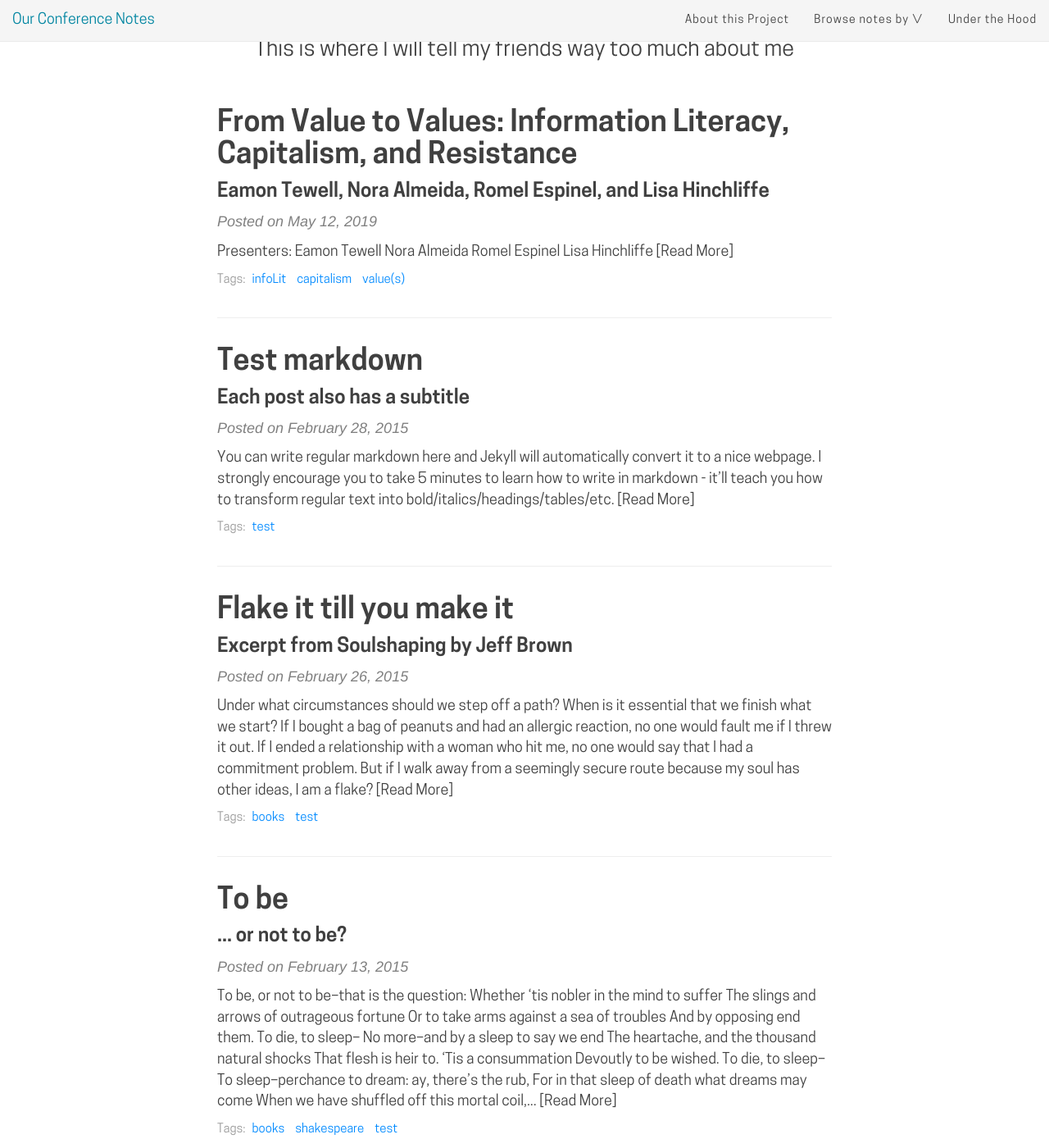
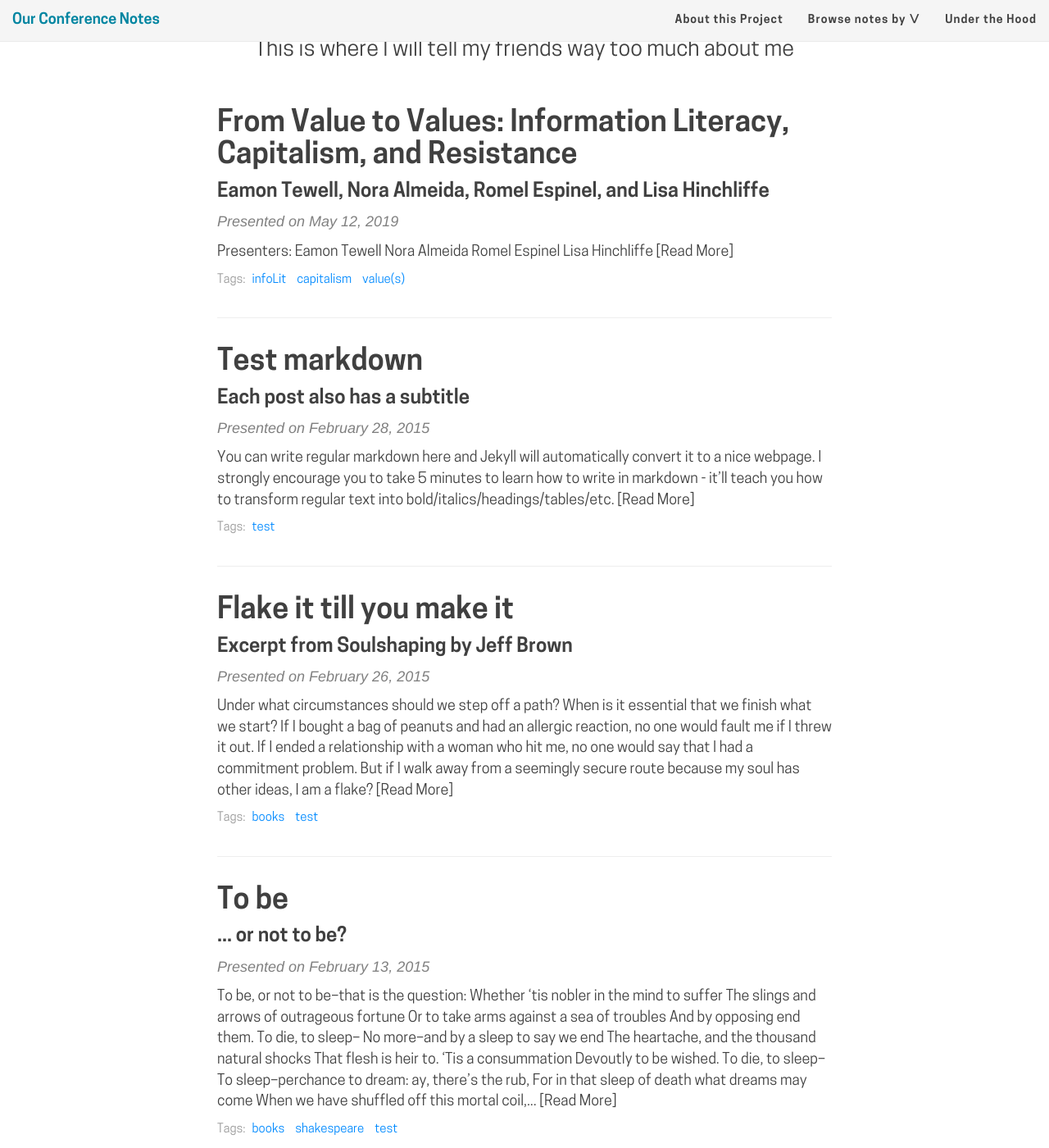
Before and after one commit to ryan-p-randall/our-conference-notes, a Jekyll site: the page built from index.html, in a window 1280 px wide and 1400 px high, scrolled down 205 px. Shown: the whole window at 82% size. Built offline with Jekyll 4.4.1, drawn with Linux system fonts in a browser that asks for light colours; nearby versions of some CDN libraries; the list of posts is cut into pages by our own code; some of the changed text lies outside the part shown.

Commit message:
Change "posted on" to "presented on", change fontweight for nav

```diff
--- a/_includes/header.html
+++ b/_includes/header.html
@@ -36,7 +36,7 @@
 		  {% endif %}
 
 		  {% if include.type == "post" %}
-		  <span class="post-meta">Posted on {{ page.date | date: "%B %-d, %Y" }}</span>
+		  <span class="post-meta">Presented on {{ page.date | date: "%B %-d, %Y" }}</span>
 		  {% endif %}
         </div>
       </div>
@@ -61,7 +61,7 @@
 		  {% endif %}
 
 		  {% if include.type == "post" %}
-		  <span class="post-meta">Posted on {{ page.date | date: "%B %-d, %Y" }}</span>
+		  <span class="post-meta">Presented on {{ page.date | date: "%B %-d, %Y" }}</span>
 		  {% endif %}
         </div>
       </div>
--- a/css/custom.css
+++ b/css/custom.css
@@ -52,7 +52,7 @@
 .navbar-custom {
   background-color: {{ site.navbar-col }};
   border-bottom: 1px solid #EAEAEA;
-  font-family: 'CooperHewitt-Book', 'Helvetica Neue', Helvetica, Arial, sans-serif;
+  font-family: 'CooperHewitt-Semibold', 'Helvetica Neue', Helvetica, Arial, sans-serif;
   {% if site.navbar-img %}
   background-image: url({{ site.navbar-img }});
   background-attachment: fixed;
@@ -60,7 +60,7 @@
 }
 .navbar-custom .navbar-brand,
 .navbar-custom .nav li a {
-  font-weight: 700;
+  font-weight: 600;
   color: {{ site.navbar-text-col }};
 }
 
--- a/index.html
+++ b/index.html
@@ -19,7 +19,7 @@
     </a>
 
     <p class="post-meta">
-      Posted on {{ post.date | date: "%B %-d, %Y" }}
+      Presented on {{ post.date | date: "%B %-d, %Y" }}
     </p>
 
     <div class="post-entry-container">
```
